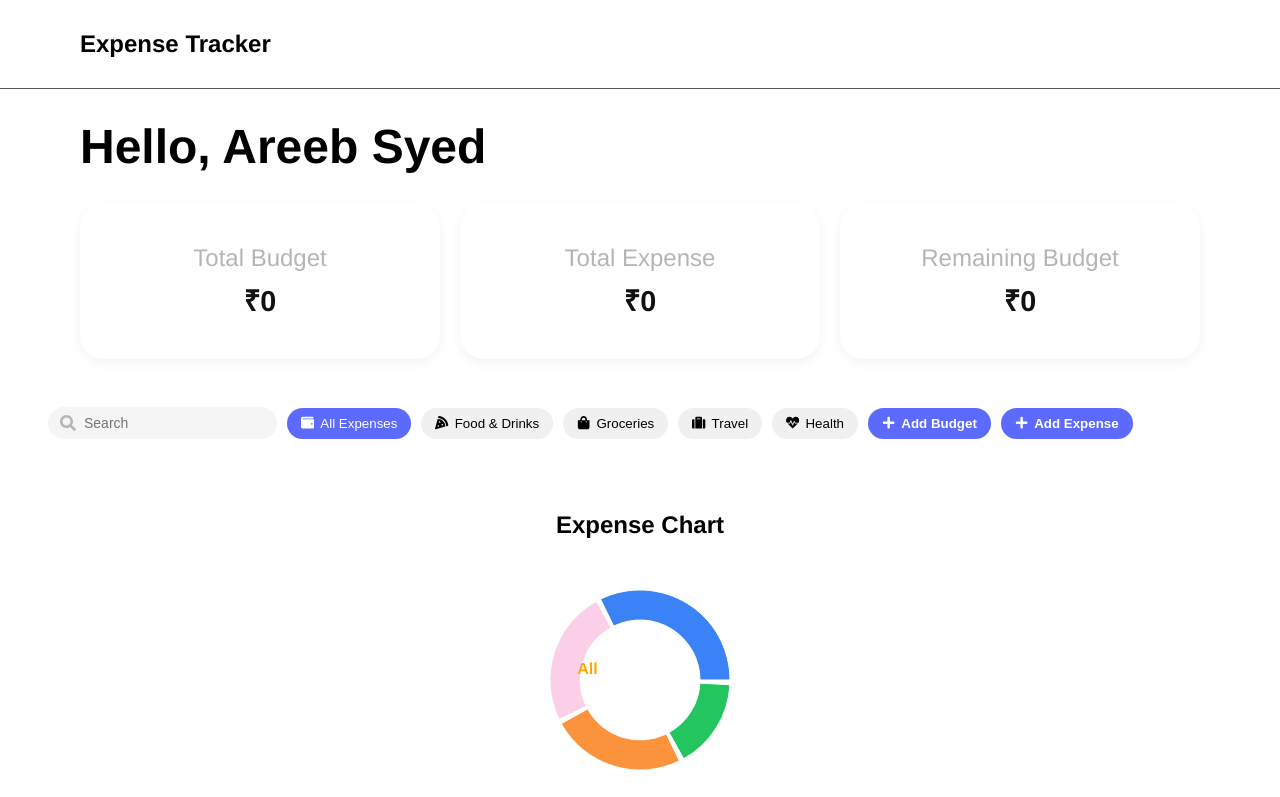
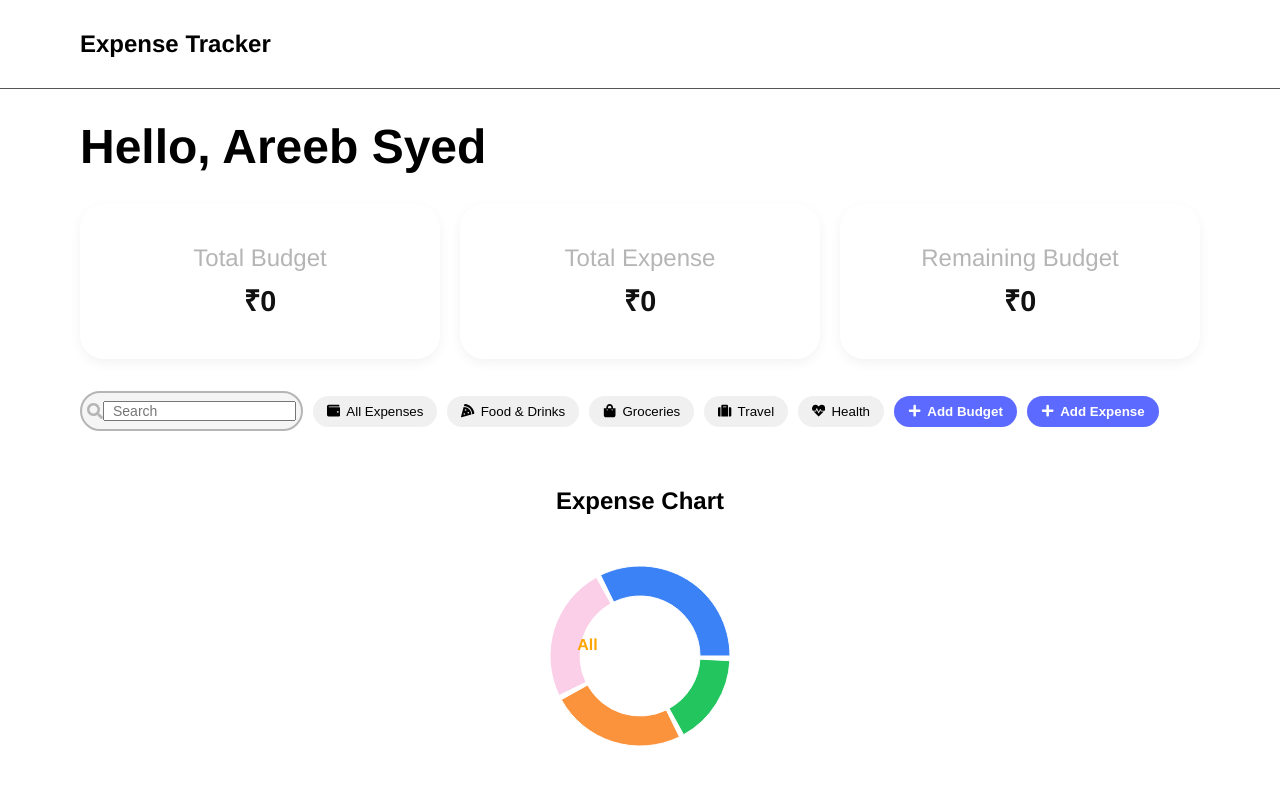
Before and after one commit to SyedA23/Expense-Tracker, a React (Vite) app: page / in a window 1280 px wide. Shown: the top 797 px of the page. Built offline with nearby package versions, Linux system fonts and the light colour scheme.

Commit message:
Changed the filter styling

```diff
--- a/src/components/FilterBar.css
+++ b/src/components/FilterBar.css
@@ -3,29 +3,29 @@
   flex-wrap: wrap;
   align-items: center;
   gap: 10px;
-  padding: 16px;
+  padding: 0 3rem;
   border-radius: 10px;
 }
 
 /* Search Box */
 .search-box {
+  border: 2px solid #b5b5b5;
   display: flex;
   align-items: center;
-  padding: 8px 12px;
+  padding: 8px 5px;
   border-radius: 20px;
-  background-color: #f5F5F5;
+  background-color: #f5f5f5;
 }
 
 .search-box input {
-  border: none;
-  background: transparent;
   outline: none;
+  flex: 1;
   padding-left: 8px;
   font-size: 14px;
 }
 
 .search-icon {
-  color: #B5B5B5;
+  color: #b5b5b5;
 }
 
 /* Category Buttons */
@@ -41,7 +41,7 @@
   gap: 6px;
   background-color: #f0f0f0;
   border: none;
-  border-radius: 20px;
+  border-radius: 40px;
   padding: 8px 14px;
   cursor: pointer;
   font-weight: 500;
@@ -49,13 +49,14 @@
 }
 
 .category-button:hover {
-  background-color: #e0e0e0;
+  background-color: #5c6aff;
+  color: #ffffff;
 }
 
-.category-button.active {
+/* .category-button.active {
   background-color: #5C6AFF;
   color: #FFFFFF;
-}
+} */
 
 /* Action Buttons */
 .action-buttons {
@@ -64,12 +65,13 @@
   margin-left: auto;
 }
 
-.budget-button,.expense-button {
+.budget-button,
+.expense-button {
   display: flex;
   align-items: center;
   gap: 6px;
-  background-color: #5C6AFF;
-  color: #FFFFFF;
+  background-color: #5c6aff;
+  color: #ffffff;
   border: none;
   border-radius: 20px;
   padding: 8px 14px;
```
